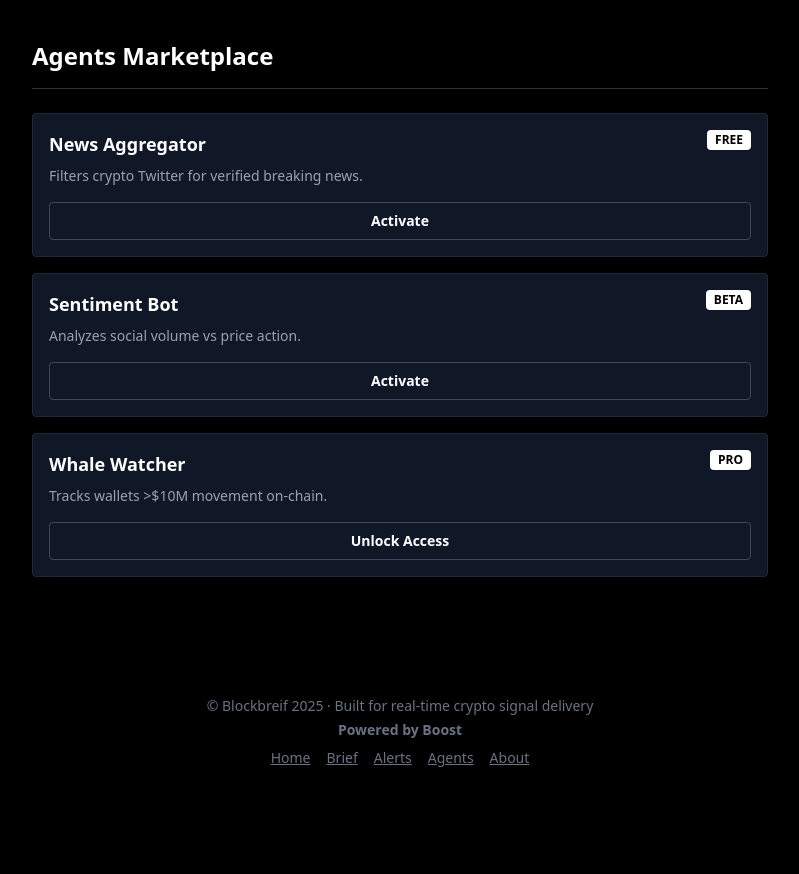
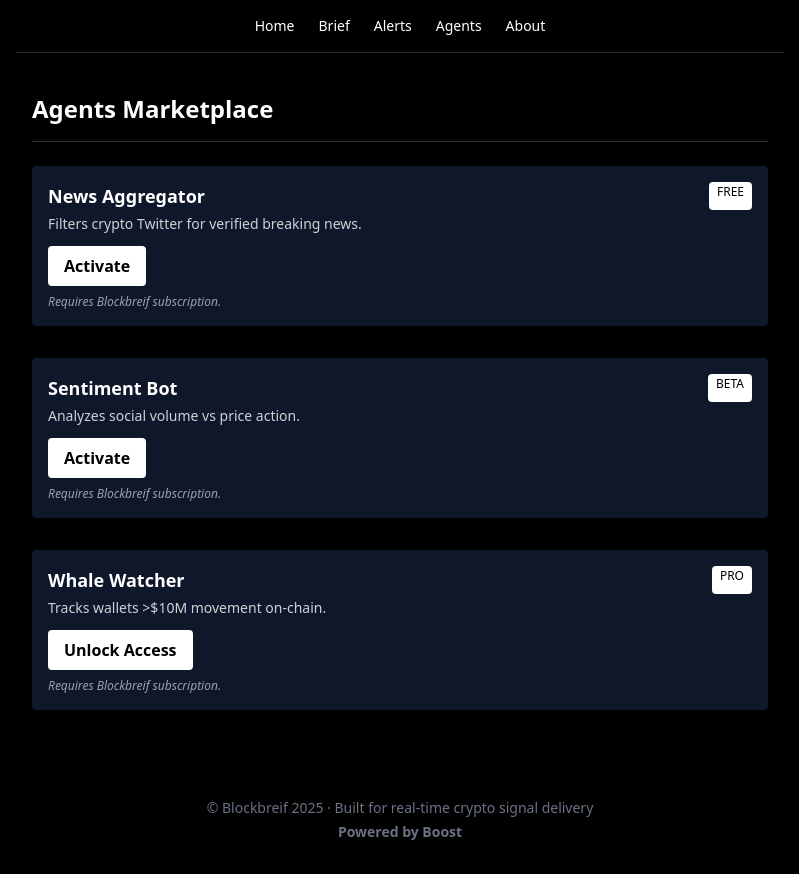
Before and after one commit to Burrah101/blockbrief-web, a Next.js app: page /agents in a window 1280 px wide. Shown: the whole page, without its empty margins (240-1039 px from the left). Before the commit the page ends 800 px from the top, so only its background shows below. Built offline with nearby package versions, Linux system fonts and the light colour scheme.

Commit message:
Final V1.1 Patches: Sticky Nav, Agents, Alerts

```diff
--- a/src/app/agents/page.tsx
+++ b/src/app/agents/page.tsx
@@ -1,24 +1,21 @@
+import { agents } from '@/lib/agents';
+
 export default function AgentsPage() {
-    const agents = [
-        { name: "News Aggregator", type: "FREE", desc: "Filters crypto Twitter for verified breaking news." },
-        { name: "Sentiment Bot", type: "BETA", desc: "Analyzes social volume vs price action." },
-        { name: "Whale Watcher", type: "PRO", desc: "Tracks wallets >$10M movement on-chain." },
-    ];
-
     return (
         <main className="px-4 py-10">
             <h1 className="text-2xl font-bold mb-6 border-b border-white/20 pb-4">Agents Marketplace</h1>
             <div className="grid gap-4">
                 {agents.map((agent) => (
-                    <div key={agent.name} className="bg-gray-900 border border-gray-800 p-4 rounded">
-                        <div className="flex justify-between items-start mb-2">
-                            <h3 className="font-bold text-lg">{agent.name}</h3>
-                            <span className="text-xs bg-white text-black px-2 py-0.5 rounded font-bold">{agent.type}</span>
+                    <div key={agent.name} className="bg-slate-900 text-white p-4 rounded shadow hover:scale-105 transition-transform mb-4">
+                        <div className="flex justify-between">
+                            <h2 className="text-lg font-semibold">{agent.name}</h2>
+                            <span className="text-xs bg-white text-black px-2 py-0.5 rounded">{agent.access}</span>
                         </div>
-                        <p className="text-gray-400 text-sm">{agent.desc}</p>
-                        <button className="mt-4 w-full border border-white/20 py-2 rounded text-sm hover:bg-white text-white hover:text-black transition-colors font-semibold">
-                            {agent.type === 'PRO' ? 'Unlock Access' : 'Activate'}
+                        <p className="text-sm opacity-80 mt-1">{agent.description}</p>
+                        <button className="bg-white text-black px-4 py-2 mt-3 rounded font-semibold hover:bg-gray-200">
+                            {agent.cta}
                         </button>
+                        <p className="text-xs mt-2 text-gray-400 italic">Requires Blockbreif subscription.</p>
                     </div>
                 ))}
             </div>
--- a/src/app/alerts/page.tsx
+++ b/src/app/alerts/page.tsx
@@ -46,7 +46,7 @@
 
                     {/* Fallback if no alerts */}
                     {prices && !Object.values(prices).some(d => Math.abs(d.usd_24h_change) >= ALERT_THRESHOLDS.fast) && (
-                        <p className="text-gray-500 italic">No active alerts. Market is stable.</p>
+                        <p className="text-sm opacity-60 italic mt-4">No active alerts. Market is stable for now. Check back during volatility.</p>
                     )}
                 </div>
             )}
--- a/src/app/layout.tsx
+++ b/src/app/layout.tsx
@@ -15,17 +15,20 @@
     <html lang="en">
       <body className="bg-black text-white font-sans antialiased">
         <div className="max-w-[768px] mx-auto min-h-screen flex flex-col">
+          {/* Top Navigation */}
+          <nav className="sticky top-0 bg-black z-50 py-4 flex justify-center gap-6 border-b border-neutral-800 text-sm">
+            <a href="/" className="hover:underline">Home</a>
+            <a href="/brief" className="hover:underline">Brief</a>
+            <a href="/alerts" className="hover:underline">Alerts</a>
+            <a href="/agents" className="hover:underline">Agents</a>
+            <a href="/about" className="hover:underline">About</a>
+          </nav>
+
           {children}
+
           <footer className="text-sm text-gray-500 text-center py-8 mt-auto">
             <p>© Blockbreif 2025 · Built for real-time crypto signal delivery</p>
             <p className="font-bold mt-1">Powered by Boost</p>
-            <div className="flex justify-center gap-4 mt-2">
-              <a href="/" className="underline">Home</a>
-              <a href="/brief" className="underline">Brief</a>
-              <a href="/alerts" className="underline">Alerts</a>
-              <a href="/agents" className="underline">Agents</a>
-              <a href="/about" className="underline">About</a>
-            </div>
           </footer>
         </div>
       </body>
--- a/src/app/page.tsx
+++ b/src/app/page.tsx
@@ -2,22 +2,26 @@
 
 export default function Page() {
   return (
-    <main className="flex flex-col items-center justify-center flex-1 px-6 py-20 text-center">
+    <main className="flex flex-col items-center justify-center flex-1 py-20 text-center">
+      <div className="w-full max-w-xl mx-auto px-4">
         <h1 className="text-4xl font-bold mb-4">Blockbreif</h1>
-      <p className="text-lg opacity-80 max-w-xl mb-10">
+        <p className="text-lg opacity-80 mb-10">
           Crypto market briefs, alerts, and narratives — delivered in under 60 seconds.
         </p>
 
-      <section className="w-full max-w-md">
-        <form action="https://blockbreif.substack.com/subscribe" method="post" target="_blank" className="flex shadow-sm">
+        <section className="w-full">
+          <form action="https://blockbreif.substack.com/subscribe" method="post" target="_blank" className="mt-6 flex justify-center">
             <input
               type="email"
               name="email"
               placeholder="you@example.com"
-            className="flex-1 border px-4 py-2 rounded-l text-black focus:outline-none"
               required
+              className="px-4 py-2 rounded-l text-black w-64 focus:outline-none focus:ring-2"
             />
-          <button type="submit" className="bg-white text-black px-6 py-2 rounded-r font-semibold hover:bg-gray-200 transition-colors">
+            <button
+              type="submit"
+              className="bg-white text-black px-4 py-2 rounded-r font-semibold hover:bg-gray-200"
+            >
               Subscribe
             </button>
           </form>
@@ -26,7 +30,7 @@
           </p>
         </section>
 
-      <div className="grid grid-cols-2 gap-4 mt-16 w-full max-w-sm">
+        <div className="grid grid-cols-2 gap-4 mt-16 w-full max-w-sm mx-auto">
           <Link href="/brief" className="block p-4 border border-white/20 rounded hover:bg-white/10 transition">
             <h3 className="font-bold">Live Brief</h3>
             <p className="text-xs text-gray-400">Market Data</p>
@@ -36,6 +40,7 @@
             <p className="text-xs text-gray-400">Movement Radar</p>
           </Link>
         </div>
+      </div>
     </main>
   );
 }
--- /dev/null
+++ b/src/lib/agents.ts
@@ -0,0 +1,20 @@
+export const agents = [
+    {
+        name: "News Aggregator",
+        description: "Filters crypto Twitter for verified breaking news.",
+        access: "FREE",
+        cta: "Activate"
+    },
+    {
+        name: "Sentiment Bot",
+        description: "Analyzes social volume vs price action.",
+        access: "BETA",
+        cta: "Activate"
+    },
+    {
+        name: "Whale Watcher",
+        description: "Tracks wallets >$10M movement on-chain.",
+        access: "PRO",
+        cta: "Unlock Access"
+    }
+];
```
Lines whose indentation alone changed are shown as unchanged.
